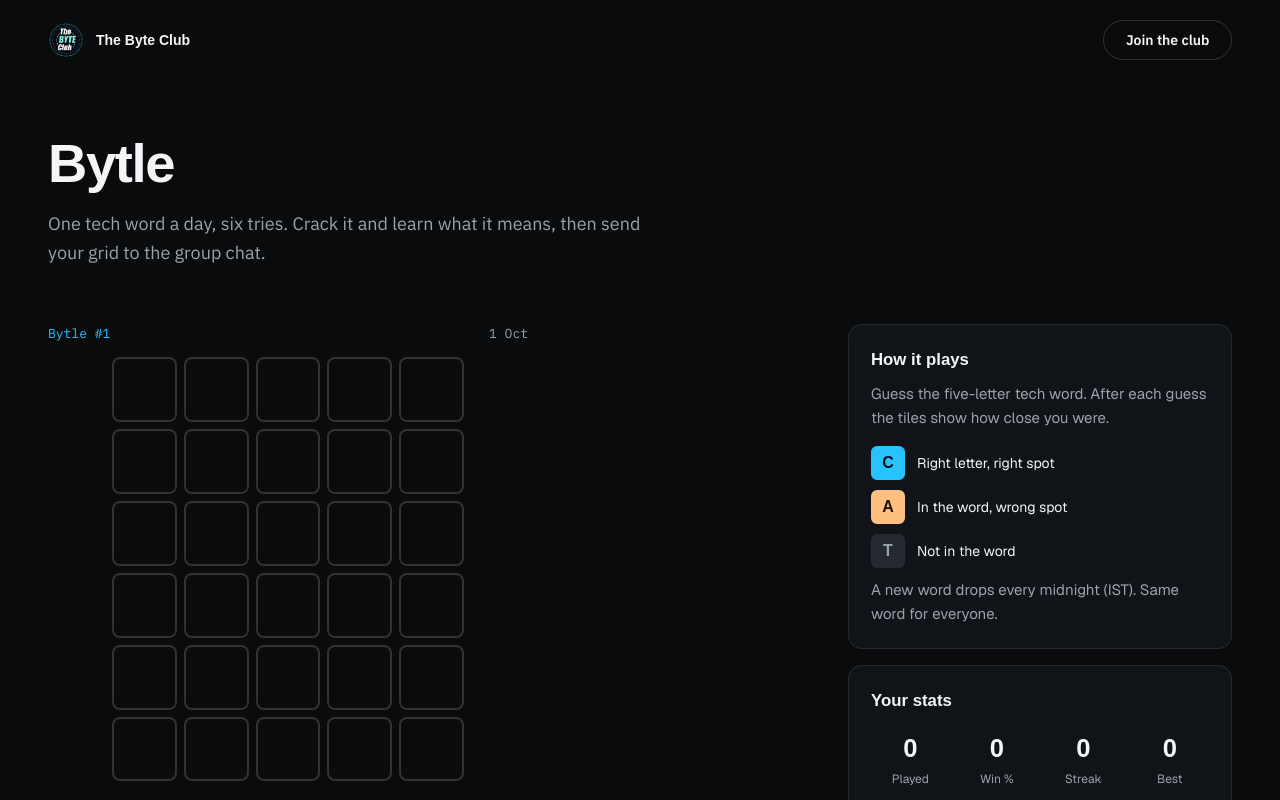
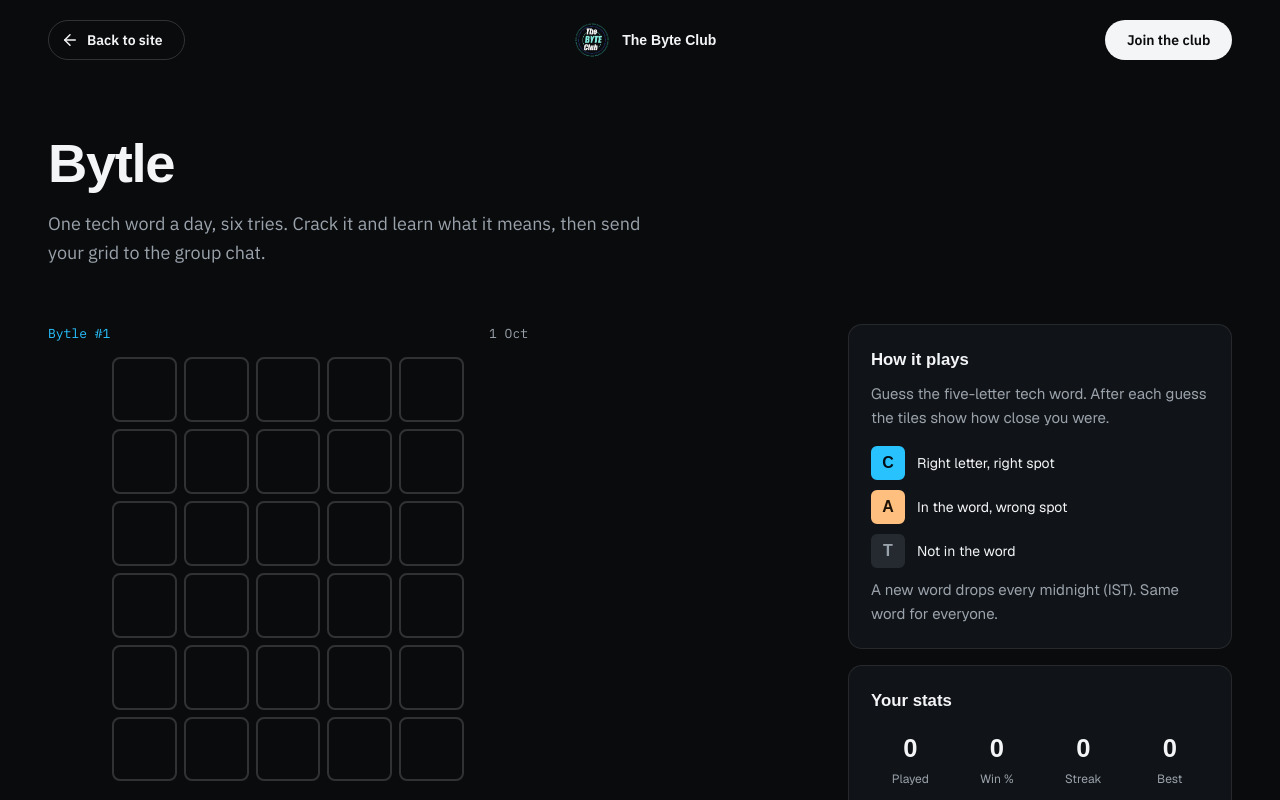
Before and after one commit to TheBYTEClubNIE/ByteClub2026, a Next.js app in the folder client/: page /bytle in a window 1280 px wide. Shown: the top 800 px of the page. Built offline with nearby package versions, Linux system fonts and the light colour scheme; a web font is replaced by a local one; what lightswind would draw is missing.

Commit message:
Add a Back to site button on the Bytle page

```diff
--- a/client/app/bytle/page.tsx
+++ b/client/app/bytle/page.tsx
@@ -1,5 +1,6 @@
 import type { Metadata } from "next";
 import Link from "next/link";
+import { ArrowLeft } from "lucide-react";
 import Bytle from "../components/Bytle";
 
 export const metadata: Metadata = {
@@ -10,15 +11,19 @@
 export default function BytlePage() {
   return (
     <div className="min-h-screen" style={{ background: "var(--bg)", color: "var(--ink)" }}>
-      <header className="mx-auto flex max-w-7xl items-center justify-between px-4 py-5 sm:px-6 md:px-8 lg:px-12">
-        <Link href="/" className="flex items-center gap-3">
+      <header className="mx-auto flex max-w-7xl items-center justify-between gap-3 px-4 py-5 sm:px-6 md:px-8 lg:px-12">
+        <Link href="/" className="btn btn-ghost" style={{ minHeight: 40, fontSize: 14, paddingLeft: 12 }}>
+          <ArrowLeft size={18} aria-hidden />
+          Back to site
+        </Link>
+        <Link href="/" aria-label="The Byte Club home" className="hidden sm:flex items-center gap-3">
           {/* eslint-disable-next-line @next/next/no-img-element */}
           <img src="/Logo/logo-transparent.png" alt="" className="h-9 w-9 object-contain" />
           <span className="text-sm font-semibold" style={{ fontFamily: "var(--font-display)" }}>
             The Byte Club
           </span>
         </Link>
-        <Link href="/#join" className="btn btn-ghost" style={{ minHeight: 40, fontSize: 14 }}>
+        <Link href="/#join" className="btn btn-primary" style={{ minHeight: 40, fontSize: 14 }}>
           Join the club
         </Link>
       </header>
```
